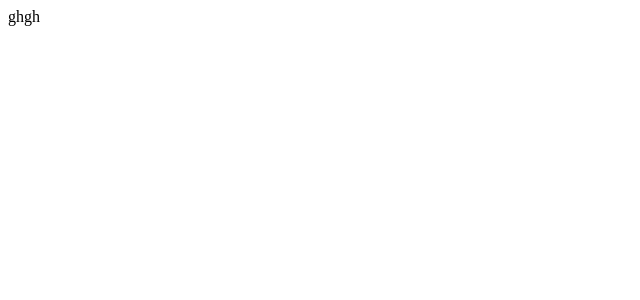
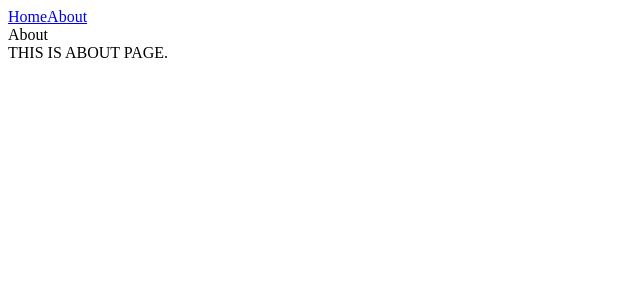
Before and after one commit to alstn113/react-webpack, a React app: page /about in a window 1280 px wide. Shown: the top 300 px of the page, without its empty margins (0-640 px from the left). Built offline with nearby package versions, Linux system fonts and the light colour scheme.

Commit message:
feat : add react-router-dom

```diff
--- a/config/webpack.common.js
+++ b/config/webpack.common.js
@@ -23,7 +23,7 @@ module.exports = {
   ],
   resolve: {
     alias: {
-      "~": path.resolve(__dirname, "../src/"),
+      "@": path.resolve(__dirname, "../src/"),
     },
     extensions: [".js", ".ts", ".jsx", ".tsx", ".css", ".json"],
   },
--- a/package.json
+++ b/package.json
@@ -9,7 +9,8 @@
   },
   "dependencies": {
     "react": "^18.2.0",
-    "react-dom": "^18.2.0"
+    "react-dom": "^18.2.0",
+    "react-router-dom": "^6.3.0"
   },
   "devDependencies": {
     "@babel/cli": "^7.18.9",
--- a/src/App.tsx
+++ b/src/App.tsx
@@ -1,5 +1,21 @@
+import { Route, Routes } from "react-router-dom";
+import Home from "@/pages/Home/Home";
+import NotFound from "@/pages/NotFound/NotFound";
+import About from "@/pages/About/About";
+
 const App = () => {
-  return <div>ghgh</div>;
+  return (
+    <Routes>
+      {/* public routes */}
+      <Route path="/" element={<Home />} />
+      <Route path="/about" element={<About />} />
+
+      {/* protected routes */}
+
+      {/* catch all */}
+      <Route path="*" element={<NotFound />} />
+    </Routes>
+  );
 };
 
 export default App;
--- /dev/null
+++ b/src/components/Header.tsx
@@ -0,0 +1,12 @@
+import { Link } from "react-router-dom";
+
+const Header = () => {
+  return (
+    <div>
+      <Link to={"/"}>Home</Link>
+      <Link to={"/about"}>About</Link>
+    </div>
+  );
+};
+
+export default Header;
--- a/src/index.tsx
+++ b/src/index.tsx
@@ -1,9 +1,14 @@
 import React from "react";
 import ReactDOM from "react-dom/client";
 import App from "./App";
+import { BrowserRouter } from "react-router-dom";
+import Header from "@/components/Header";
 
 ReactDOM.createRoot(document.getElementById("root") as HTMLElement).render(
   <React.StrictMode>
-    <App />
+    <BrowserRouter>
+      <Header />
+      <App />
+    </BrowserRouter>
   </React.StrictMode>
 );
--- /dev/null
+++ b/src/pages/About/About.tsx
@@ -0,0 +1,10 @@
+const About = () => {
+  return (
+    <div>
+      <div>About</div>
+      <div>THIS IS ABOUT PAGE.</div>
+    </div>
+  );
+};
+
+export default About;
--- /dev/null
+++ b/src/pages/Home/Home.tsx
@@ -0,0 +1,10 @@
+const Home = () => {
+  return (
+    <div>
+      <div>Home</div>
+      <div>THIS IS HOME PAGE.</div>
+    </div>
+  );
+};
+
+export default Home;
--- /dev/null
+++ b/src/pages/NotFound/NotFound.tsx
@@ -0,0 +1,14 @@
+import { Link } from "react-router-dom";
+
+const NotFound = () => {
+  return (
+    <div>
+      <div>NOT FOUND</div>
+      <div>
+        <Link to={"/"}>GO HOME</Link>
+      </div>
+    </div>
+  );
+};
+
+export default NotFound;
--- a/tsconfig.json
+++ b/tsconfig.json
@@ -14,7 +14,8 @@
     "forceConsistentCasingInFileNames": true,
     "moduleResolution": "node",
     "resolveJsonModule": true,
-    "isolatedModules": true
+    "isolatedModules": true,
+    "paths": { "@/*": ["./src/*"] }
   },
   "include": ["src"]
 }
```
Also changed, not shown: 2 other files (tests, documents, lock files or other folders).
